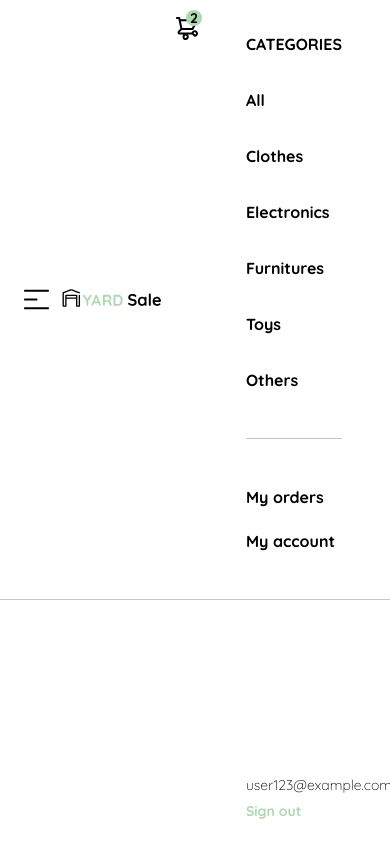
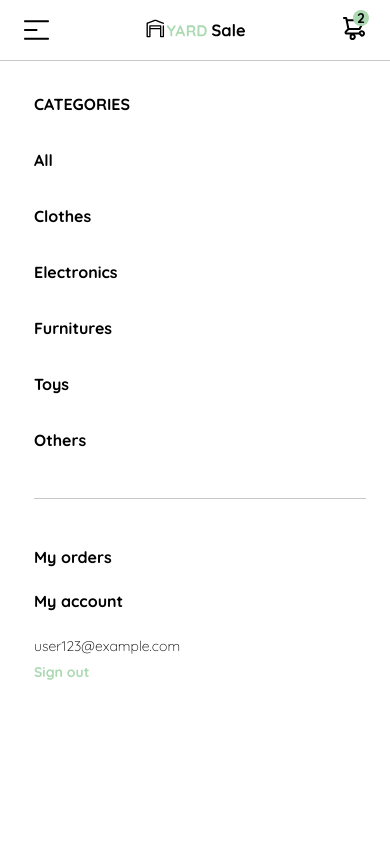
Before and after one commit to SantiagoV323/Yard-Sale, a plain HTML site: page index.html in a window 390 px wide. Drawn offline with Linux system fonts and the light colour scheme.

Commit message:
corregidos errores visuales en mobile modificando index y styles

```diff
--- a/index.html
+++ b/index.html
@@ -65,6 +65,7 @@
         </div>
 
         <div class="mobile-menu">
+            <div>
                 <ul class="top-section">
                     <li>
                         <a href="/">CATEGORIES</a>
@@ -107,6 +108,8 @@
                     </li>
                 </ul>
             </div>
+
+        </div>
     </nav>
     <script src="./main.js"></script>
 </body>
--- a/styles.css
+++ b/styles.css
@@ -1,4 +1,3 @@
-/* General */
 :root {
     --white: #FFFFFF;
     --black: #000000;
@@ -19,7 +18,6 @@ body {
     display: none;
 }
 
-/* Navbar (general) */
 nav {
     display: flex;
     justify-content: space-between;
@@ -148,8 +146,16 @@ nav {
     display: inline-block;
 }
 
-/* Integración de menú mobile */
+/* Integración del menú mobile */
+
 .mobile-menu {
+    position: absolute;
+    width: 100%;
+    top: 60px;
+    left: 0px;
+}
+
+.mobile-menu > div{
     padding: 24px;
     margin-left: 10px;
 }
@@ -204,11 +210,10 @@ nav {
     margin-bottom: 6px;
 }
 
-.mobile-menu .bottom-section {
-    position: absolute;
-    bottom: 0;
-
-}
+/* .mobile-menu .bottom-section {
+    position: relative;
+    bottom: 5px;
+} */  /*parece funcionar sin esto*/
 
 @media (max-width: 640px) {
     .menu {
```
Lines whose indentation alone changed are shown as unchanged.
